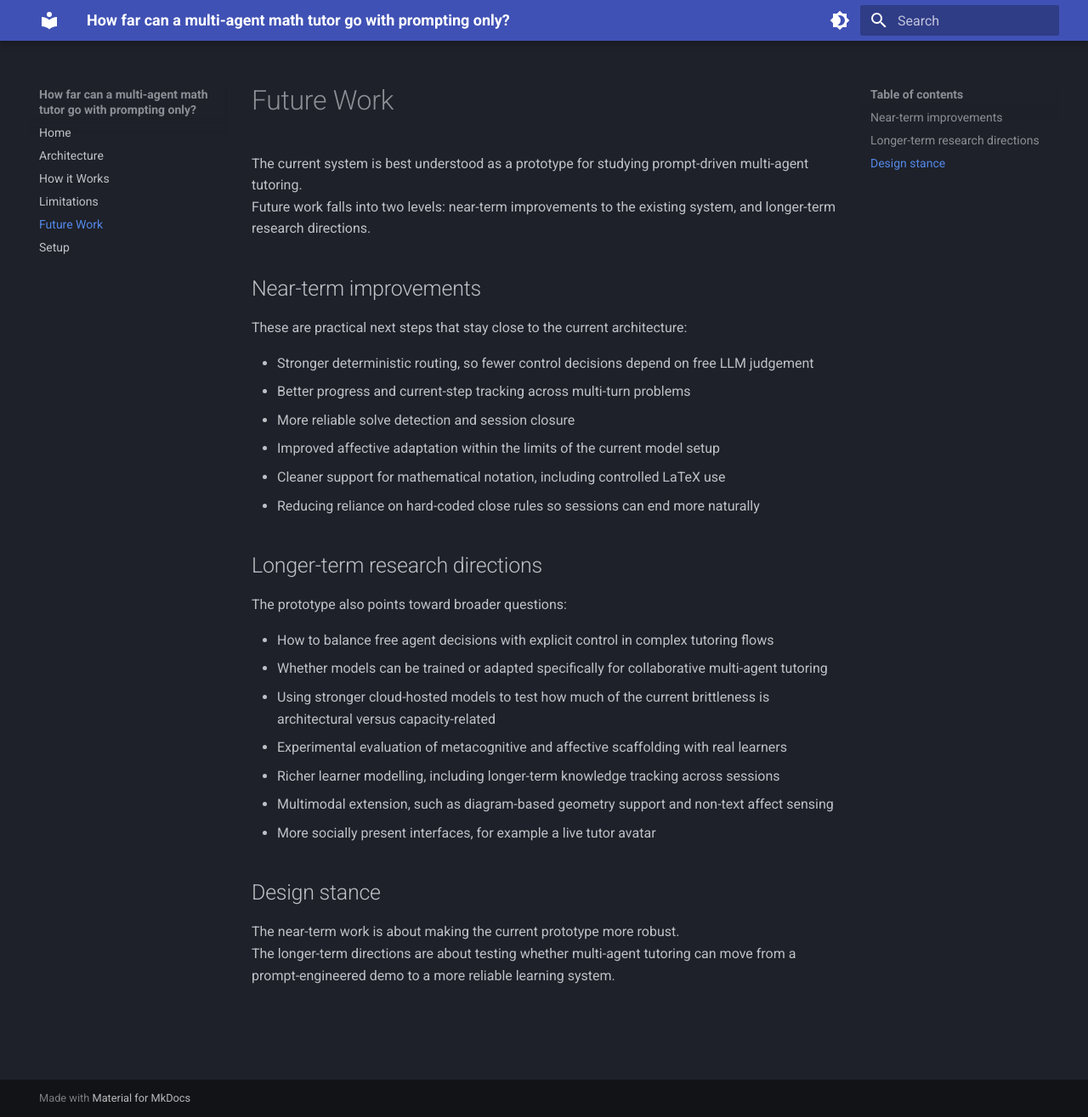
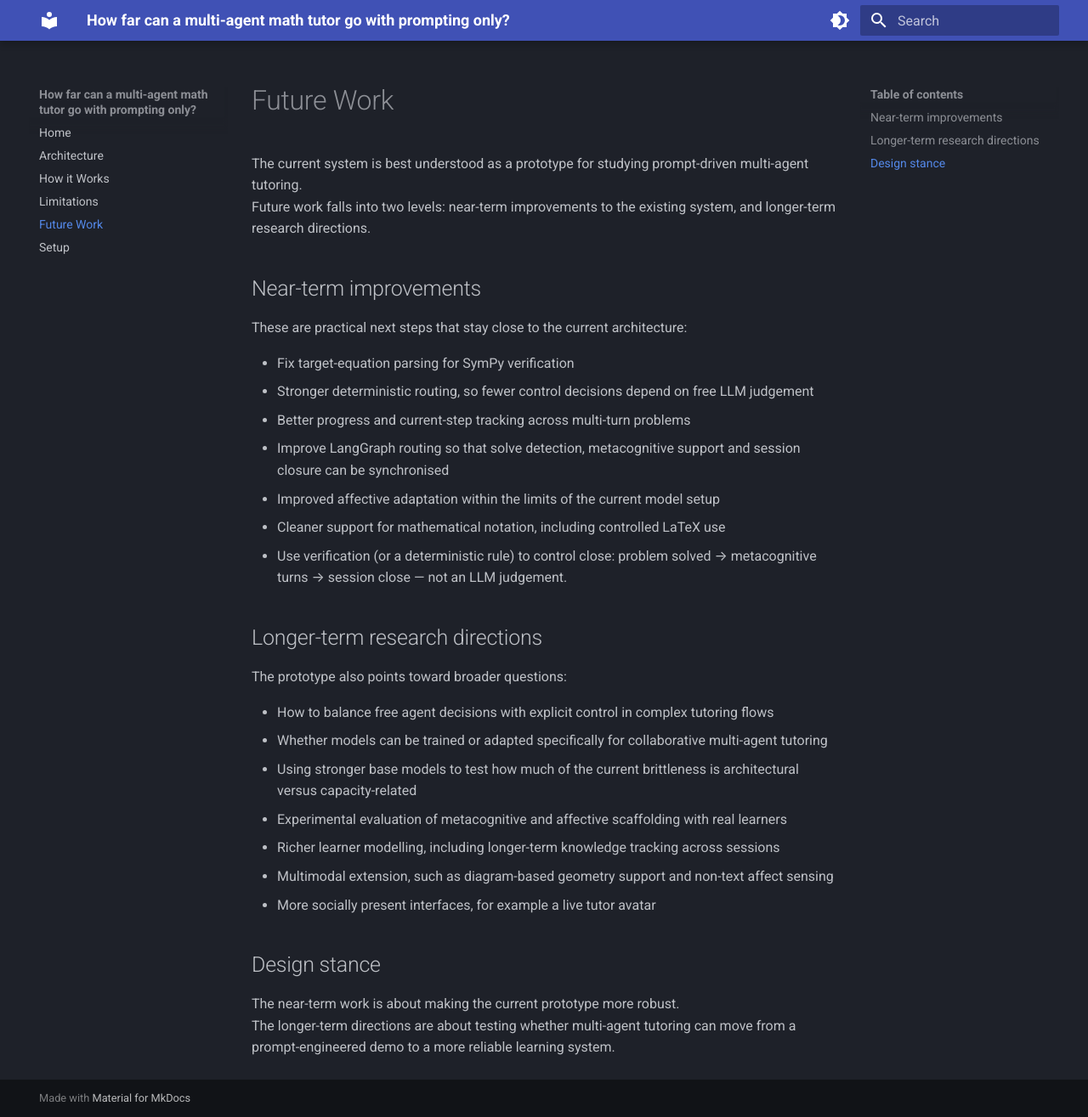
Before and after one commit to 11awrence/socratic-tutoring-system, an MkDocs documentation site: the page built from docs/future-work.md, in a window 1280 px wide and 1315 px high. Shown: the whole window at 85% size. Built offline with MkDocs 1.6.1 and Material for MkDocs 9.7.7, drawn with Linux system fonts in a browser that asks for light colours.

Commit message:
update mkdocs

```diff
--- a/docs/future-work.md
+++ b/docs/future-work.md
@@ -7,12 +7,13 @@ Future work falls into two levels: near-term improvements to the existing system
 
 These are practical next steps that stay close to the current architecture:
 
+- Fix target-equation parsing for SymPy verification
 - Stronger deterministic routing, so fewer control decisions depend on free LLM judgement
 - Better progress and current-step tracking across multi-turn problems
-- More reliable solve detection and session closure
+- Improve LangGraph routing so that solve detection, metacognitive support and session closure can be synchronised
 - Improved affective adaptation within the limits of the current model setup
 - Cleaner support for mathematical notation, including controlled LaTeX use
-- Reducing reliance on hard-coded close rules so sessions can end more naturally
+- Use verification (or a deterministic rule) to control close: problem solved → metacognitive turns → session close — not an LLM judgement.
 
 ## Longer-term research directions
 
@@ -20,7 +21,7 @@ The prototype also points toward broader questions:
 
 - How to balance free agent decisions with explicit control in complex tutoring flows
 - Whether models can be trained or adapted specifically for collaborative multi-agent tutoring
-- Using stronger cloud-hosted models to test how much of the current brittleness is architectural versus capacity-related
+- Using stronger base models to test how much of the current brittleness is architectural versus capacity-related
 - Experimental evaluation of metacognitive and affective scaffolding with real learners
 - Richer learner modelling, including longer-term knowledge tracking across sessions
 - Multimodal extension, such as diagram-based geometry support and non-text affect sensing
```
